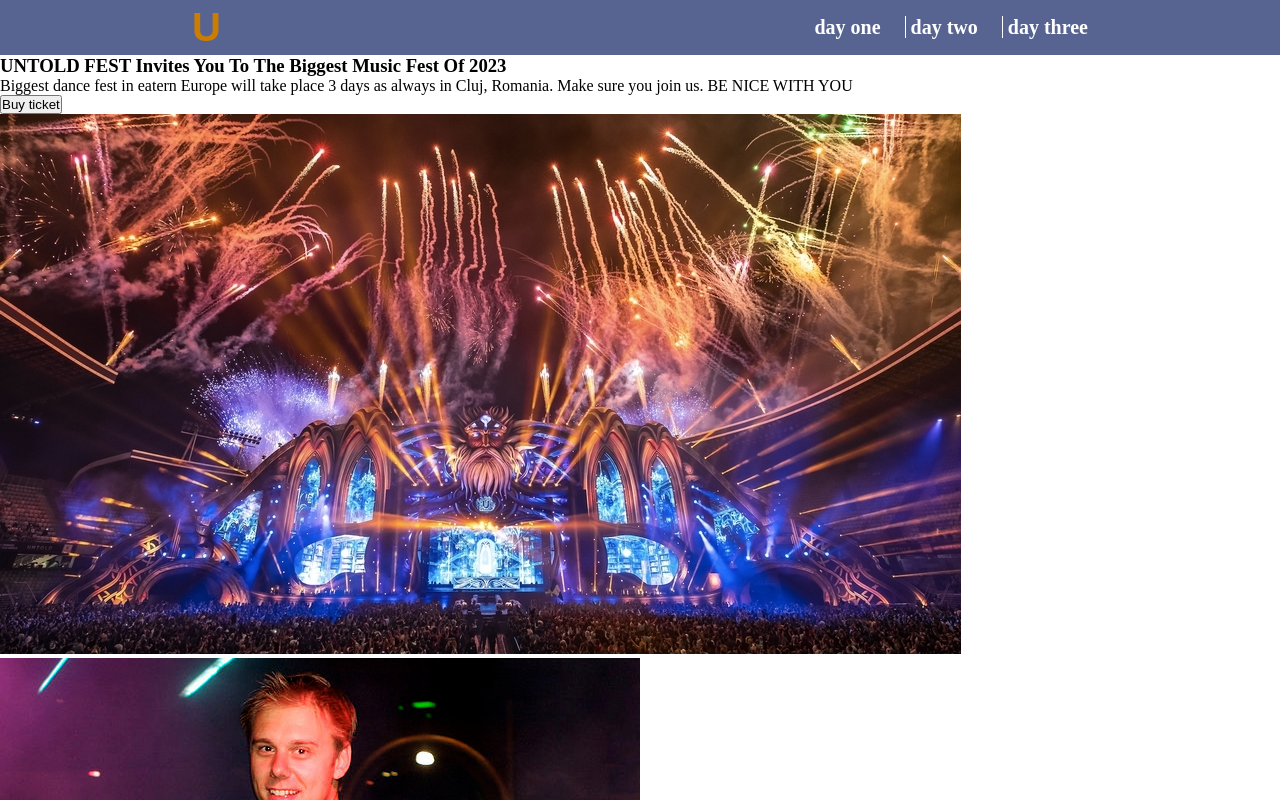
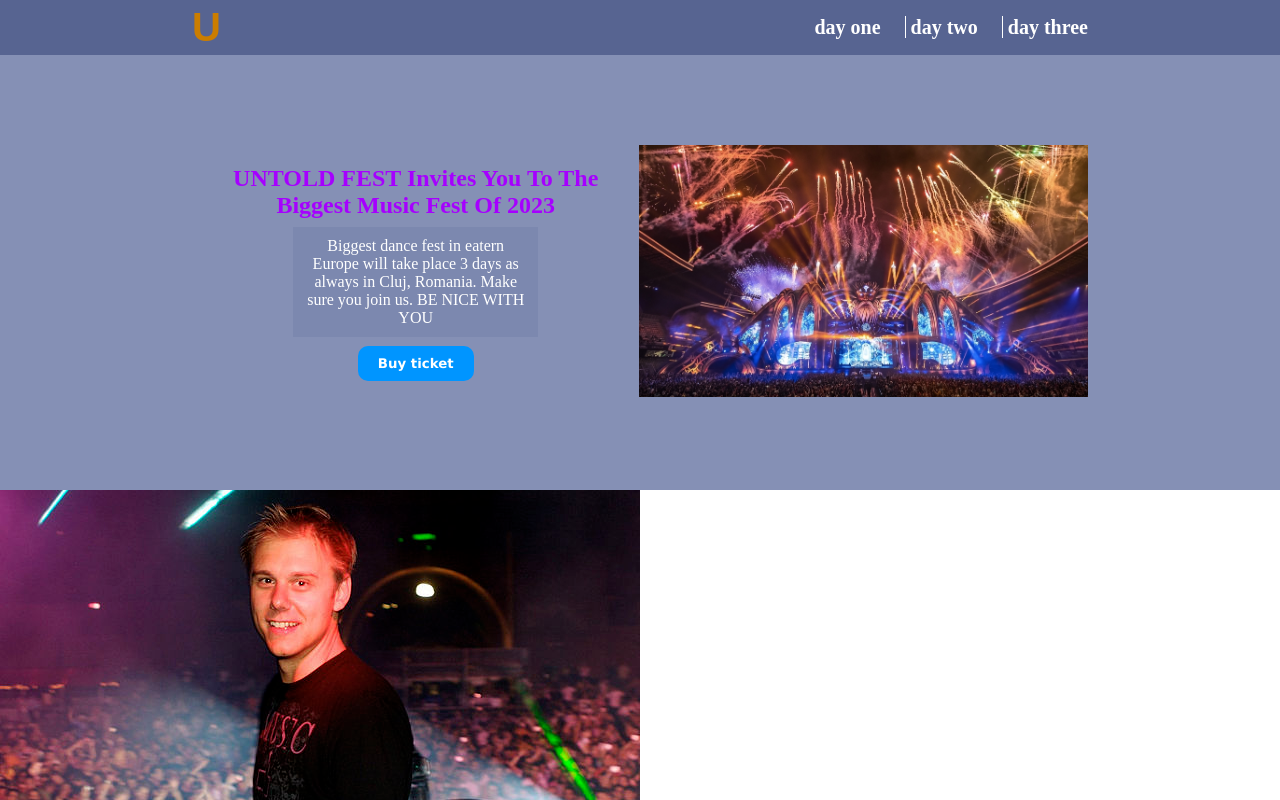
Before and after one commit to Dicusar/LandingPage, a plain HTML site: page index.html in a window 1280 px wide. Shown: the top 800 px of the page. Drawn offline with Linux system fonts and the light colour scheme.

Commit message:
style header section

```diff
--- a/index.html
+++ b/index.html
@@ -1,11 +1,13 @@
 <!DOCTYPE html>
 <html lang="en">
+
 <head>
     <meta charset="UTF-8">
     <meta name="viewport" content="width=device-width, initial-scale=1.0">
     <link rel="stylesheet" href="style.css">
     <title>Landing Page</title>
 </head>
+
 <body>
 
     <div class="menu-container">
@@ -13,8 +15,8 @@
             <div class="logo">U</div>
             <div class="links">
                 <a class="link one" href="#default">day one</a>
-                 <a class="link two" href="#default">day two</a>
-                 <a class="link three" href="#default">day three</a>
+                <a class="link two" href="#default">day two</a>
+                <a class="link three" href="#default">day three</a>
             </div>
         </ul>
     </div>
@@ -22,11 +24,12 @@
     <div class="header-container">
         <div class="header">
             <div class="header-title">
-                <h3>UNTOLD FEST Invites You To The Biggest Music Fest Of 2023</h3>
-                <p>Biggest dance fest in eatern Europe will take place 3 days as always in Cluj, Romania. Make sure you join us. BE NICE WITH YOU</p>
+                <h2>UNTOLD FEST Invites You To The Biggest Music Fest Of 2023</h2>
+                <p>Biggest dance fest in eatern Europe will take place 3 days as always in Cluj, Romania. Make sure you
+                    join us. BE NICE WITH YOU</p>
                 <button class="but-one" type="button">Buy ticket</button>
             </div>
-            <div class="header-para"><img src="images/untold.jpg" alt="Untold power!"></div>
+            <div><img class="image" src="images/untold.jpg" alt="Untold power!"></div>
         </div>
     </div>
 
@@ -36,29 +39,34 @@
             <div class="content-squares">
                 <div class="square">
                     <img src="images/armin.jpg" alt="Armin van Buuren">
-                    <p>van Buuren, the biggest DJ of all time that never missed out the UNTOLD FEST</p></div>
+                    <p>van Buuren, the biggest DJ of all time that never missed out the UNTOLD FEST</p>
+                </div>
             </div>
             <div class="content-squares">
                 <div class="square">
-                    <img src="images/martin.jpg"Martin Garrix">
-                    <p>The youngest DJ but surely not least loved and experienced</p></div>
+                    <img src="images/martin.jpg" Martin Garrix">
+                    <p>The youngest DJ but surely not least loved and experienced</p>
+                </div>
             </div>
             <div class="content-squares">
                 <div class="square">
                     <img src="images/david.jpg" alt="David Guetta">
-                    <p>The French fest music is back to Cluj, again</p></div>
+                    <p>The French fest music is back to Cluj, again</p>
+                </div>
             </div>
             <div class="content-squares">
                 <div class="square">
                     <img src="images/swedish.jpg" alt="Swedish House Mafia">
-                    <p>Mafia wasn't and won/t be done until are done</p></div>
+                    <p>Mafia wasn't and won/t be done until are done</p>
+                </div>
             </div>
         </div>
     </div>
 
     <div class="quote">
         <blockquote>
-            <div class="quote-content">And those who were seen dancing were thought to be insane by those who could not hear the music.</div>
+            <div class="quote-content">And those who were seen dancing were thought to be insane by those who could not
+                hear the music.</div>
             <div class="quote-aouthor">"-Friedrich Nietzsche"</div>
         </blockquote>
     </div>
@@ -76,4 +84,5 @@
     </div>
 
 </body>
+
 </html>
--- a/style.css
+++ b/style.css
@@ -4,6 +4,7 @@
     box-sizing: border-box;
 }
 
+/* menu */
 .menu-container {
     background-color: rgb(87, 100, 145);
     padding: 5px 0;
@@ -42,3 +43,57 @@
     font-family: sans-serif;
     color: rgb(203, 125, 0);
 }
+
+/* header */
+.header-container {
+    background-color: rgba(123, 135, 175, 0.922);
+    padding: 7vw 0;
+    display: flex;
+    justify-content: center;
+}
+
+.header {
+    width: 70%;
+    display: flex;
+    justify-content: space-between;
+}
+
+.image {
+    width: 100%;
+    height: auto;
+}
+
+.header-title {
+    display: flex;
+    flex-direction: column;
+    justify-content: space-between;
+    padding: 20px;
+    align-items: center;
+}
+
+.header-title > h2 {
+    color: rgb(166, 0, 255);
+    text-align: center;
+    font-weight: bold;
+}
+
+.header-title > p {
+    text-align: center;
+    color: #ffffff;
+    width: 60%;
+    padding: 10px;
+    background-color: rgba(123, 135, 175, 0.89);
+}
+
+.but-one {
+    background-color: rgb(0, 149, 255);
+    border: none;
+    padding: 10px 20px;
+    color: #fff;
+    font-weight: bold;
+    font-family: Verdana, Geneva, Tahoma, sans-serif;
+    border-radius: 10px;
+    cursor: pointer;
+}
+
+/* content */
```
